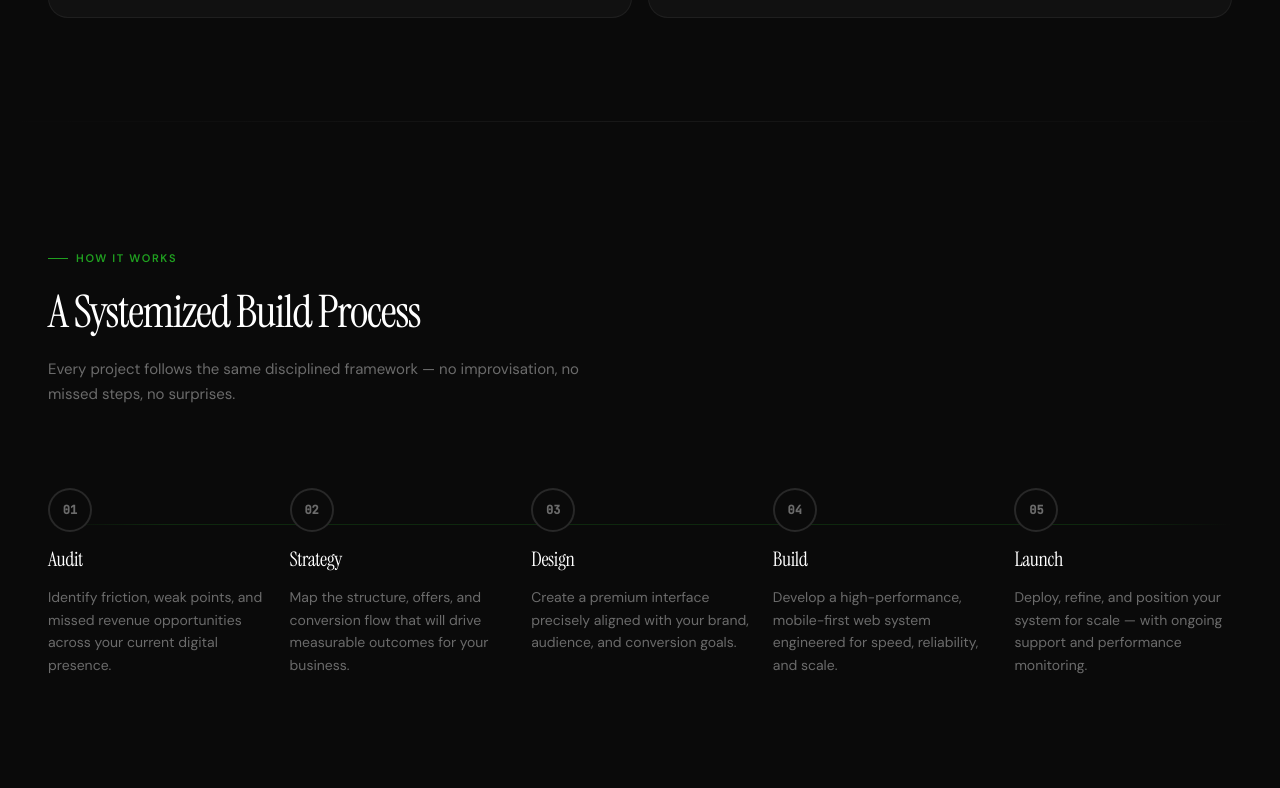
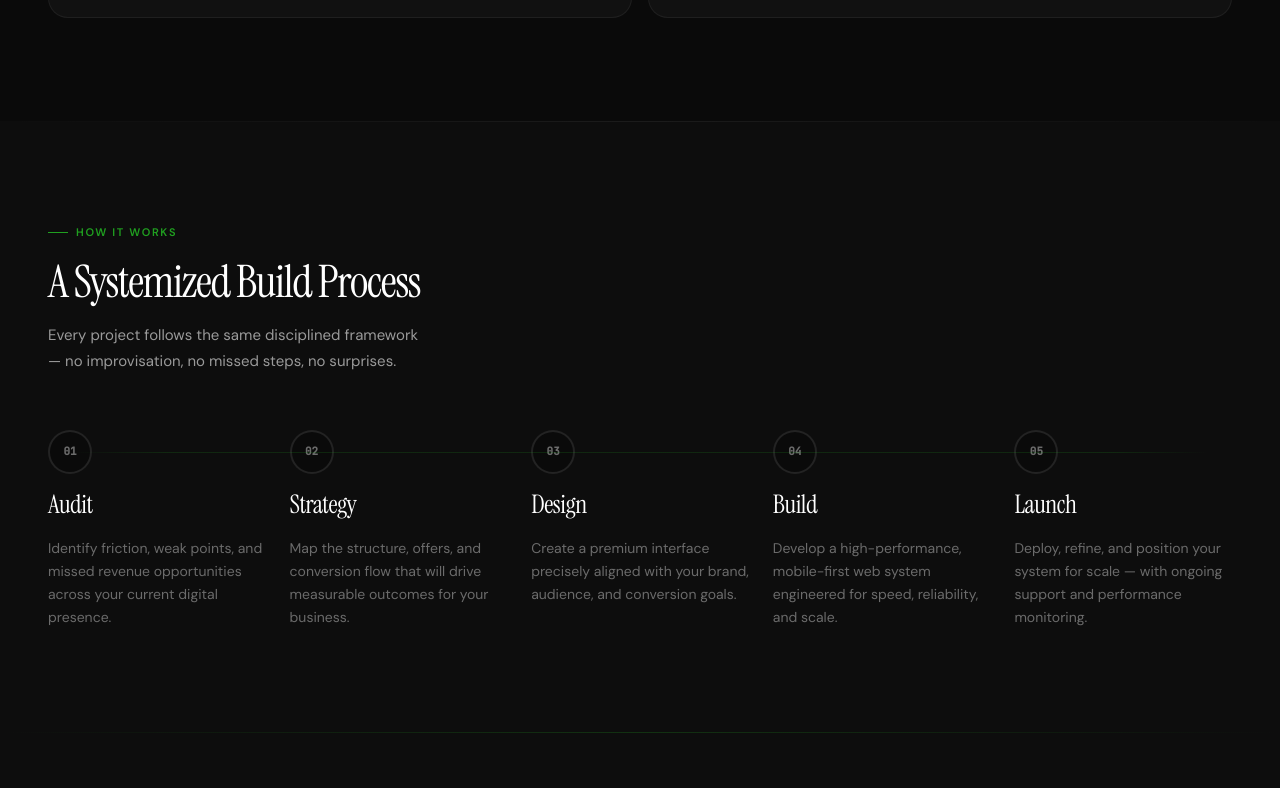
Before and after one commit to onyx-web-systems/onyx-web-systems, a Next.js app: page / in a window 1280 px wide. Shown: the part 2312-3100 px from the top of the page. Built offline with nearby package versions, Linux system fonts and the light colour scheme.

Commit message:
Update ProcessSection.tsx

```diff
--- a/components/sections/ProcessSection.tsx
+++ b/components/sections/ProcessSection.tsx
@@ -5,115 +5,66 @@ import { viewportConfig } from "@/lib/motion";
 import { cn } from "@/lib/utils";
 
 const STEPS = [
-  {
-    number: "01",
-    title: "Audit",
-    description: "Identify friction, weak points, and missed revenue opportunities across your current digital presence.",
-  },
-  {
-    number: "02",
-    title: "Strategy",
-    description: "Map the structure, offers, and conversion flow that will drive measurable outcomes for your business.",
-  },
-  {
-    number: "03",
-    title: "Design",
-    description: "Create a premium interface precisely aligned with your brand, audience, and conversion goals.",
-  },
-  {
-    number: "04",
-    title: "Build",
-    description: "Develop a high-performance, mobile-first web system engineered for speed, reliability, and scale.",
-  },
-  {
-    number: "05",
-    title: "Launch",
-    description: "Deploy, refine, and position your system for scale — with ongoing support and performance monitoring.",
-  },
+  { number: "01", title: "Audit",    description: "Identify friction, weak points, and missed revenue opportunities across your current digital presence." },
+  { number: "02", title: "Strategy", description: "Map the structure, offers, and conversion flow that will drive measurable outcomes for your business." },
+  { number: "03", title: "Design",   description: "Create a premium interface precisely aligned with your brand, audience, and conversion goals." },
+  { number: "04", title: "Build",    description: "Develop a high-performance, mobile-first web system engineered for speed, reliability, and scale." },
+  { number: "05", title: "Launch",   description: "Deploy, refine, and position your system for scale — with ongoing support and performance monitoring." },
 ];
 
 export const ProcessSection = () => (
-  <section id="process" className="relative py-24 md:py-32 bg-[#0A0A0A] overflow-hidden">
-
-    {/* Top border */}
+  <section id="process" className="relative section bg-surface overflow-hidden">
     <div className="absolute top-0 inset-x-0 h-px"
       style={{ background: "linear-gradient(to right, transparent, rgba(255,255,255,0.06), transparent)" }}
       aria-hidden="true" />
 
     <div className="container-site">
-
-      {/* Header */}
       <motion.div
-        className="flex flex-col gap-5 mb-20 max-w-xl"
-        initial={{ opacity: 0, y: 24 }}
+        className="flex flex-col gap-4 mb-14"
+        initial={{ opacity: 0, y: 20 }}
         whileInView={{ opacity: 1, y: 0 }}
         viewport={viewportConfig}
-        transition={{ duration: 0.7, ease: [0.16, 1, 0.3, 1] }}
+        transition={{ duration: 0.65, ease: [0.16,1,0.3,1] }}
       >
         <p className="eyebrow">How It Works</p>
-        <h2 className="font-display text-white"
-          style={{ fontSize: "clamp(2rem, 3.5vw, 3rem)", letterSpacing: "-0.03em", lineHeight: "1.1" }}>
-          A Systemized Build Process
-        </h2>
-        <p className="text-[#6B6B6B]" style={{ fontSize: "0.9375rem", lineHeight: "1.7" }}>
+        <h2 className="heading-xl max-w-md">A Systemized Build Process</h2>
+        <p className="body-base max-w-sm">
           Every project follows the same disciplined framework — no improvisation,
           no missed steps, no surprises.
         </p>
       </motion.div>
 
-      {/* Steps — horizontal timeline on desktop */}
+      {/* Steps */}
       <div className="relative">
-
-        {/* Connecting line (desktop) */}
-        <div className="hidden lg:block absolute top-[2.25rem] left-0 right-0 h-px"
-          style={{ background: "linear-gradient(to right, transparent, rgba(32,160,32,0.2) 10%, rgba(32,160,32,0.2) 90%, transparent)" }}
+        {/* Desktop connector line */}
+        <div className="hidden lg:block absolute top-[1.375rem] left-0 right-0 h-px"
+          style={{ background: "linear-gradient(to right, transparent 2%, rgba(32,160,32,0.18) 10%, rgba(32,160,32,0.18) 90%, transparent 98%)" }}
           aria-hidden="true" />
 
         <div className="grid grid-cols-1 lg:grid-cols-5 gap-8 lg:gap-6">
           {STEPS.map((step, i) => (
-            <motion.div
-              key={step.number}
-              initial={{ opacity: 0, y: 24 }}
+            <motion.div key={step.number}
+              initial={{ opacity: 0, y: 20 }}
               whileInView={{ opacity: 1, y: 0 }}
               viewport={viewportConfig}
-              transition={{ duration: 0.6, ease: [0.16, 1, 0.3, 1], delay: i * 0.1 }}
-              className="flex flex-col gap-4 lg:items-start relative group"
+              transition={{ duration: 0.55, ease: [0.16,1,0.3,1], delay: i * 0.08 }}
+              className="flex flex-col gap-4 group"
             >
-              {/* Step dot + number */}
+              {/* Mobile: side-by-side  / Desktop: stacked */}
               <div className="flex lg:flex-col items-center lg:items-start gap-4">
-                {/* Circle */}
                 <div className={cn(
-                  "relative flex items-center justify-center w-[2.75rem] h-[2.75rem] rounded-full flex-shrink-0",
-                  "border-2 bg-[#0A0A0A]",
-                  "transition-all duration-300",
-                  "group-hover:border-[#20A020]"
+                  "flex items-center justify-center w-11 h-11 rounded-full border-2 flex-shrink-0 bg-[#0A0A0A]",
+                  "transition-all duration-300 group-hover:border-[#20A020]"
                 )}
-                  style={{ borderColor: "rgba(255,255,255,0.12)" }}>
-                  <span className="font-mono text-xs font-semibold text-[#6B6B6B] group-hover:text-[#20A020] transition-colors duration-300">
+                  style={{ borderColor: "rgba(255,255,255,0.1)" }}>
+                  <span className="font-mono text-[11px] font-semibold text-[#6B6B6B] group-hover:text-[#20A020] transition-colors duration-300">
                     {step.number}
                   </span>
-                  {/* Active dot */}
-                  <div className="absolute inset-0 rounded-full opacity-0 group-hover:opacity-100 transition-opacity duration-300"
-                    style={{ boxShadow: "0 0 16px rgba(32,160,32,0.3)" }} aria-hidden="true" />
                 </div>
-
-                {/* Mobile: title next to circle */}
-                <h3 className="lg:hidden font-display text-white font-normal text-xl"
-                  style={{ letterSpacing: "-0.02em" }}>
-                  {step.title}
-                </h3>
+                <h3 className="lg:hidden heading-md">{step.title}</h3>
               </div>
-
-              {/* Desktop: title below circle */}
-              <h3 className="hidden lg:block font-display text-white font-normal"
-                style={{ fontSize: "1.25rem", letterSpacing: "-0.02em" }}>
-                {step.title}
-              </h3>
-
-              {/* Description */}
-              <p className="text-[#6B6B6B] text-sm leading-relaxed">
-                {step.description}
-              </p>
+              <h3 className="hidden lg:block heading-md">{step.title}</h3>
+              <p className="body-sm">{step.description}</p>
             </motion.div>
           ))}
         </div>
```
